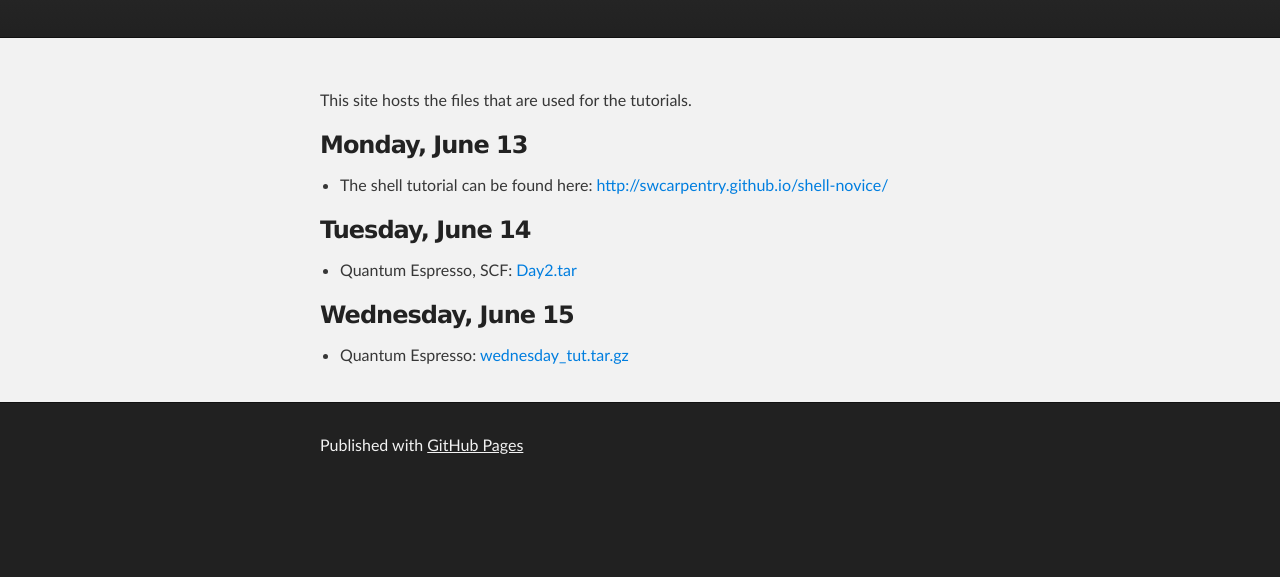
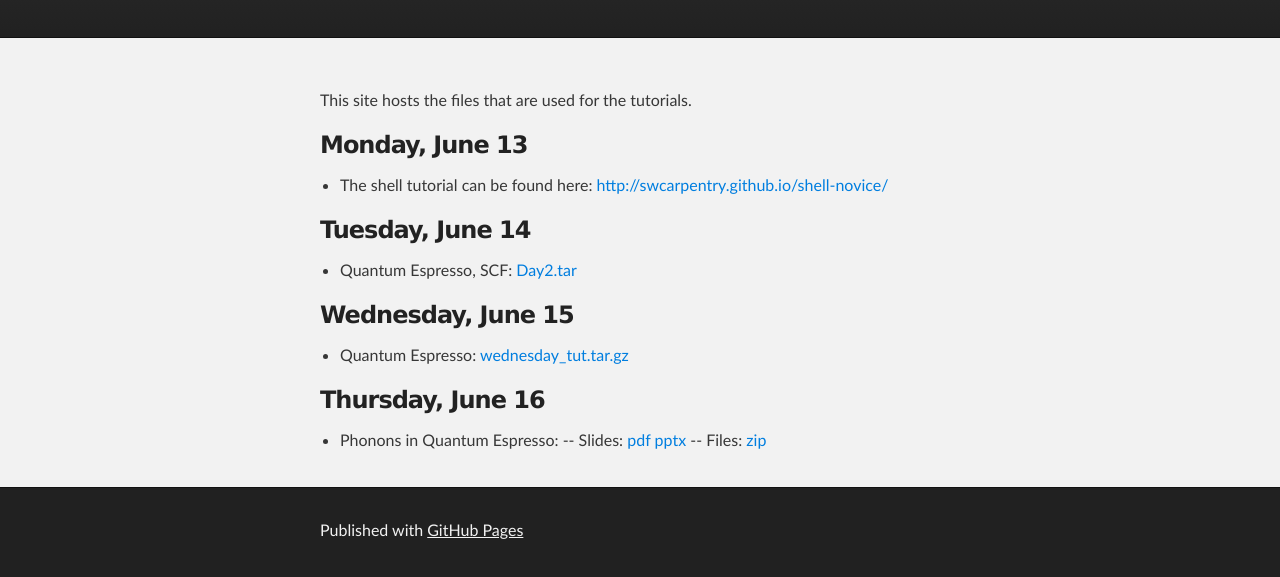
Before and after one commit to asesma-org/ASESMA2016, a plain HTML site: page index.html in a window 1280 px wide. Shown: the part 199-776 px from the top of the page. Drawn offline with Linux system fonts and the light colour scheme.

Commit message:
Replace master branch with page content via GitHub

```diff
--- a/index.html
+++ b/index.html
@@ -52,6 +52,16 @@
 <li>Quantum Espresso: <a href="wednesday_tut.tar.gz">wednesday_tut.tar.gz</a>
 </li>
 </ul>
+
+<h3>
+<a id="thursday-june-16" class="anchor" href="#thursday-june-16" aria-hidden="true"><span aria-hidden="true" class="octicon octicon-link"></span></a>Thursday, June 16</h3>
+
+<ul>
+<li>Phonons in Quantum Espresso:
+-- Slides: <a href="dynmat.pdf">pdf</a> <a href="dynmat.pptx">pptx</a>
+-- Files: <a href="phonon_files.zip">zip</a>
+</li>
+</ul>
       </section>
     </div>
 
--- a/params.json
+++ b/params.json
@@ -1,6 +1,6 @@
 {
   "name": "Tutorial files for ASESMA 2016",
   "tagline": "",
-  "body": "This site hosts the files that are used for the tutorials.\r\n\r\n### Monday, June 13\r\n- The shell tutorial can be found here: http://swcarpentry.github.io/shell-novice/\r\n\r\n### Tuesday, June 14\r\n- Quantum Espresso, SCF: [Day2.tar](Day2.tar)\r\n\r\n### Wednesday, June 15\r\n- Quantum Espresso: [wednesday_tut.tar.gz](wednesday_tut.tar.gz)",
+  "body": "This site hosts the files that are used for the tutorials.\r\n\r\n### Monday, June 13\r\n- The shell tutorial can be found here: http://swcarpentry.github.io/shell-novice/\r\n\r\n### Tuesday, June 14\r\n- Quantum Espresso, SCF: [Day2.tar](Day2.tar)\r\n\r\n### Wednesday, June 15\r\n- Quantum Espresso: [wednesday_tut.tar.gz](wednesday_tut.tar.gz)\r\n\r\n### Thursday, June 16\r\n- Phonons in Quantum Espresso:\r\n-- Slides: [pdf](dynmat.pdf) [pptx](dynmat.pptx)\r\n-- Files: [zip](phonon_files.zip)",
   "note": "Don't delete this file! It's used internally to help with page regeneration."
 }
```
